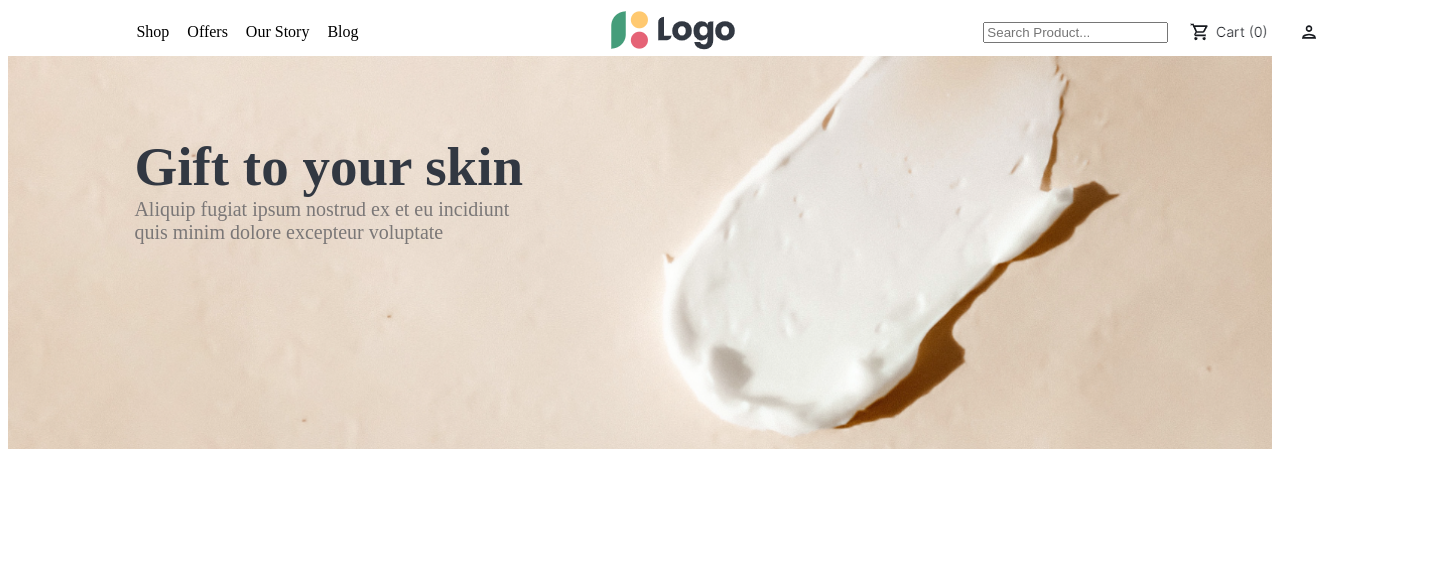
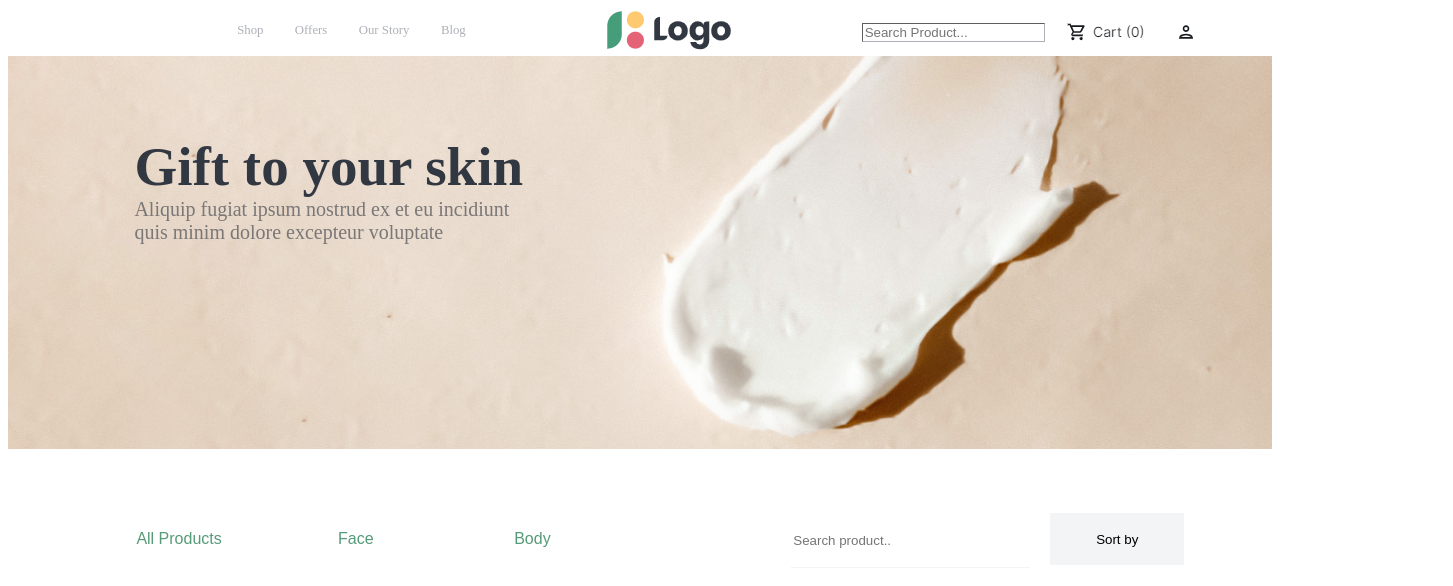
Before and after one commit to Pkkoi1/BaiTapProduct, a plain HTML site: page index.html in a window 1280 px wide. Shown: the whole page, 1453 px wide, since content can reach past the window. Drawn offline with Linux system fonts and the light colour scheme.

Commit message:
Cập nhật Giao diện và CSS

```diff
--- a/Style.css
+++ b/Style.css
@@ -1,25 +1,36 @@
 #head {
     display: flex;
     justify-content: space-around;
+    flex-direction: row;
     margin: auto;
-    width: 1445px;
+    width: 100%;
+    box-sizing: border-box;
 }
 
 .left {
     justify-content: space-around;
     display: flex;
     flex-direction: row;
-    width: 240px;
+    width: 260px;
     text-align: center;
     margin-top: 15px;
+    margin-left: 153px;
+    box-sizing: border-box;
 }
+.Shop
+{
+    background-color: #ffff;
+    font-size: 80%;
+    color: #adb0b6;
 
+}
 
 .right {
     display: flex;
     justify-content: space-around;
     width: 355px;
     align-items: center;
+    box-sizing: border-box;
 }
 .td {
     position: relative;
@@ -41,3 +52,69 @@
     top: 20%;
     left: 10%;
 }
+.head2
+{
+    display: flex;
+    justify-content: space-around;
+    margin: auto;
+    width: 100%;
+}
+.left2
+{
+    display: flex;
+    justify-content: space-around;
+    width: 520px;
+    height: 10%;
+    flex-direction: row;
+    margin-top: 65px;
+    text-align: center;
+    gap: 10px;
+}
+.btn
+{
+    height: 50px;
+    width: 180px;
+    border-radius: 5px;
+    border: 0px;
+    font-size: 100%;
+    color: #569b78;
+    background-color: #ffff;
+}
+.btn:hover
+{
+    cursor: pointer;
+    color: #fefffe;
+    background-color: #569b78;
+}
+
+.right2
+{
+    display: flex;
+    flex-direction: row;
+    justify-content: space-around;
+}
+.find
+{
+    margin-top: 64px;
+    width: 235px;
+    height: 52px;
+    border-top: 0px;
+    border-left: 0px;
+    border-right: 0px;
+    border-width: 1px;
+    border-color: #f3f4f6;
+    margin-right: 20px;
+}
+.sortb
+{
+    width: 134px;
+    height: 52px;
+    margin-top: 64px;
+    border: 0px;
+    background-color: #f3f4f6;
+}
+.search
+{
+    border-width: 1px ;
+    border-color: #adb0b6;
+}
--- a/index.html
+++ b/index.html
@@ -21,7 +21,7 @@
             <img src="Image 1 (21).png" alt="">
         </div>
         <div class="right">
-            <input type="text" placeholder="Search Product...">
+            <input type="text" placeholder="Search Product..." class="search">
             <img src="Button 1 (1).png" alt="">
             <img src="Button 1.png" alt="">
 
@@ -35,7 +35,18 @@
                 quis minim dolore excepteur voluptate</p>
              </div>
         </div>
+    </div>
+    <div class="head2">
+        <div class="left2">
+            <button class="btn">All Products</button>
+            <button class="btn">Face</button>
+            <button class="btn">Body</button>
 
+
+        </div>
+        <div class="right2">
+            <input type="text" placeholder="Search product.." class="find">
+            <button class="sortb">Sort by</button>
     </div>
 </body>
 
```
